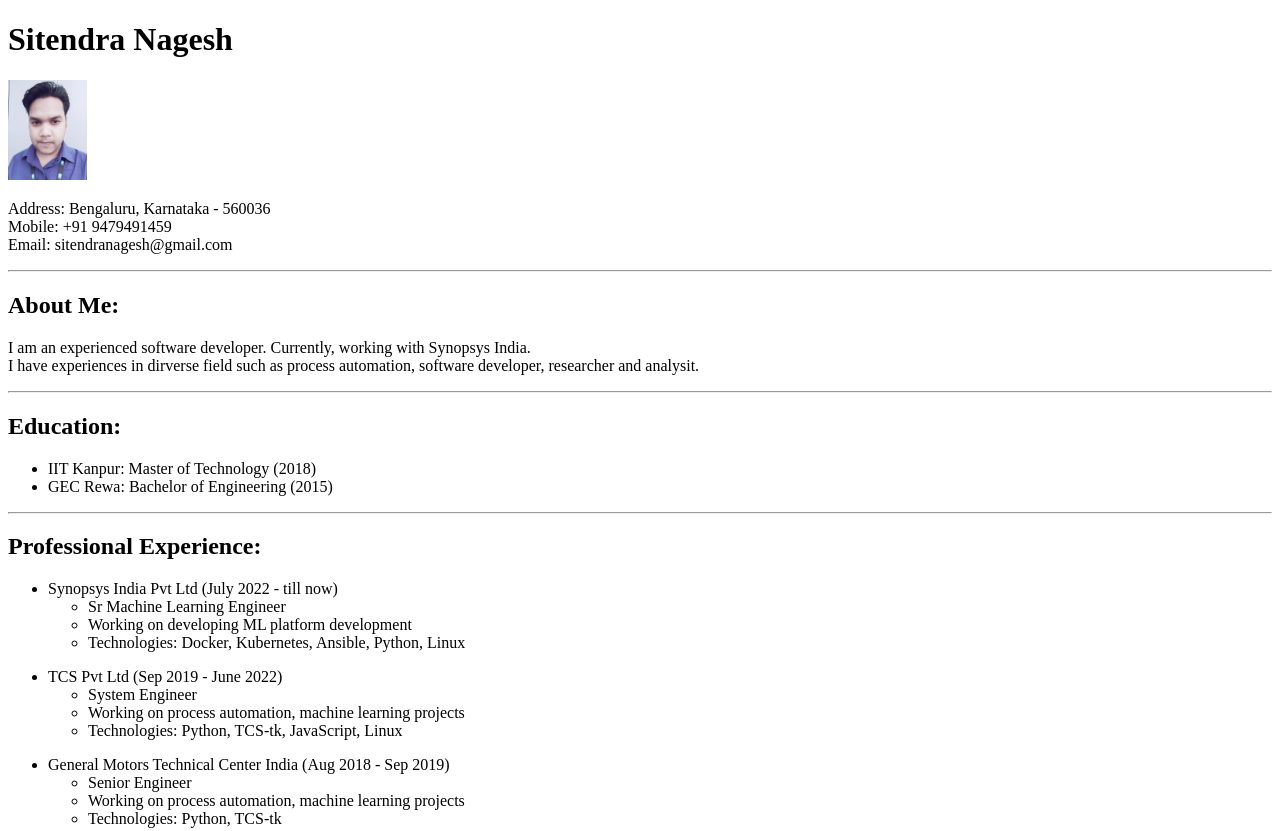
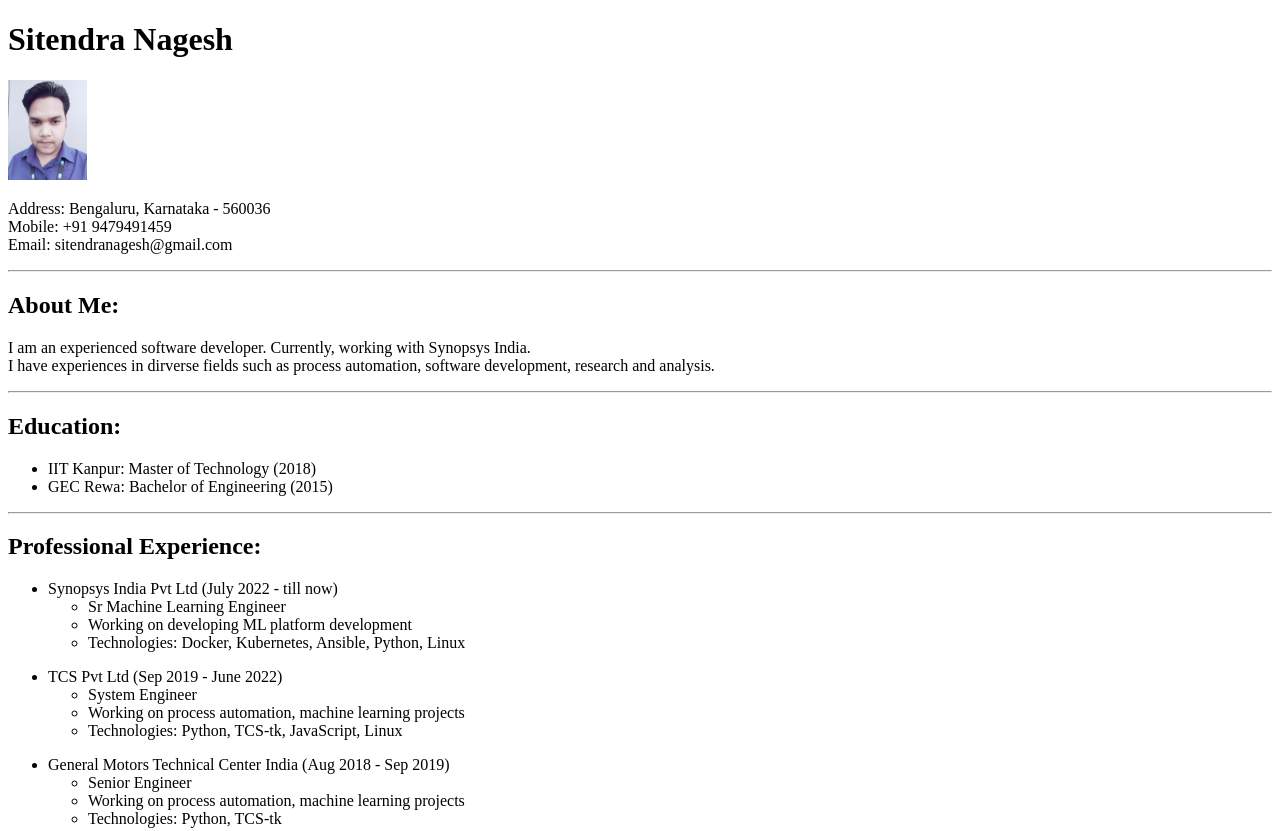
Before and after one commit to sitendra-nagesh/resume, a plain HTML site: page index.html in a window 1280 px wide. Shown: the top 831 px of the page. Drawn offline with Linux system fonts and the light colour scheme.

Commit message:
Update index.html

```diff
--- a/index.html
+++ b/index.html
@@ -19,7 +19,7 @@
     <h2>About Me:</h2>
     <p>I am an experienced software developer. Currently, working with
     Synopsys India. <br />
-    I have experiences in dirverse field such as process automation, software developer, researcher and analysit.
+    I have experiences in dirverse fields such as process automation, software development, research and analysis.
     </p>
     <hr />
 
```
